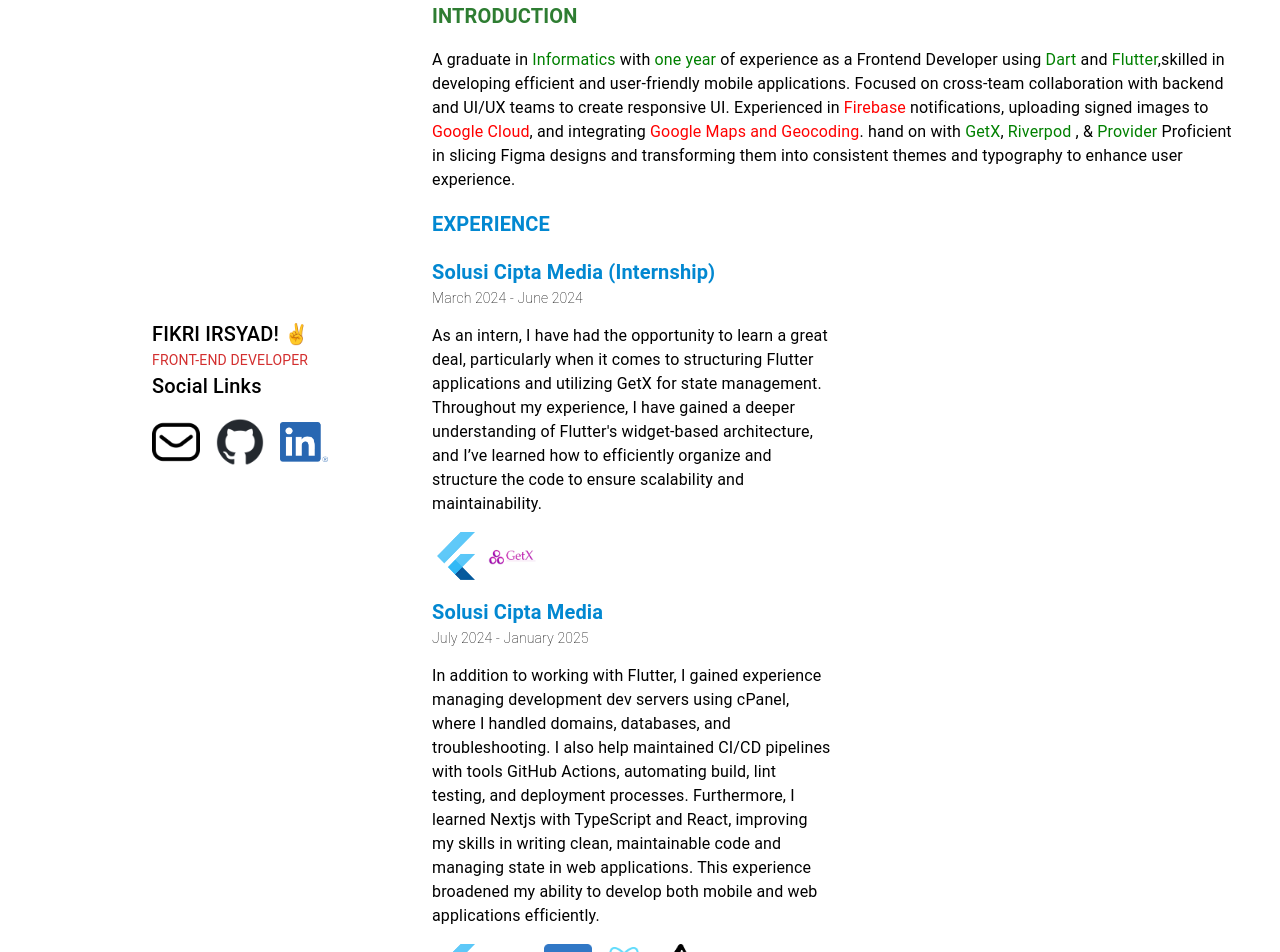
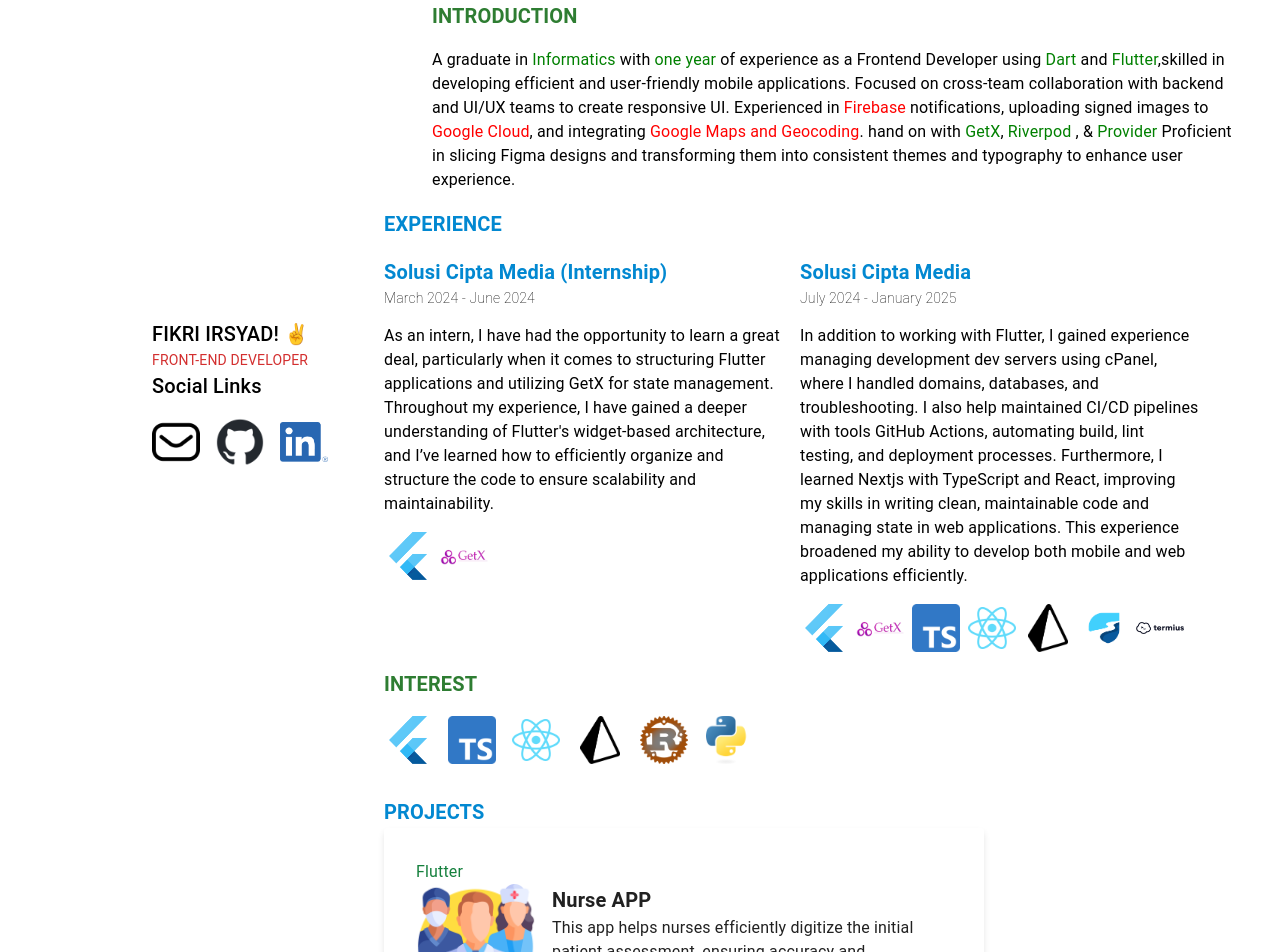
Before and after one commit to Karula-k/Karula-k.github.io, a Next.js app: page / in a window 1280 px wide. Shown: the top 952 px of the page. Built offline with nearby package versions, Linux system fonts and the light colour scheme.

Commit message:
fix padding varying

```diff
--- a/app/page.tsx
+++ b/app/page.tsx
@@ -207,7 +207,7 @@
             </Typography>
           </div>
 
-          <Box px={6}>
+          <Box>
             <Typography
               fontWeight={"bold"}
               paddingY={2}
@@ -248,7 +248,7 @@
               />
             </Box>
           </Box>
-          <Box px={4}>
+          <Box>
             <Typography
               fontWeight={"bold"}
               paddingY={2}
@@ -270,7 +270,7 @@
                 ))}
             </Box>
           </Box>
-          <Box px={4} paddingTop={4}>
+          <Box paddingTop={4}>
             <Typography fontWeight={"bold"} variant="h6" color="info">
               PROJECTS
             </Typography>
```
